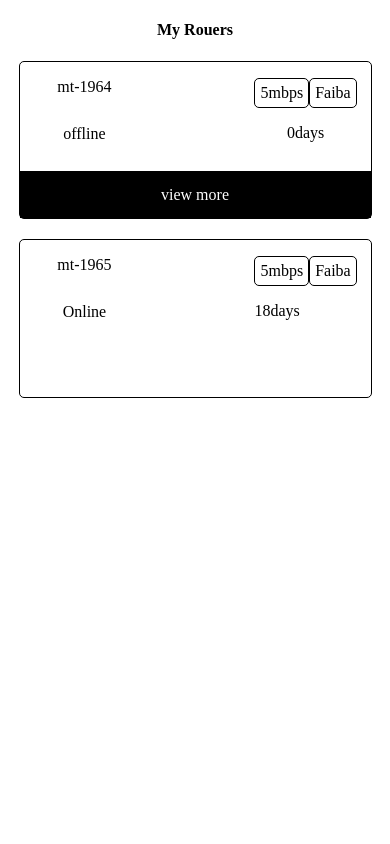
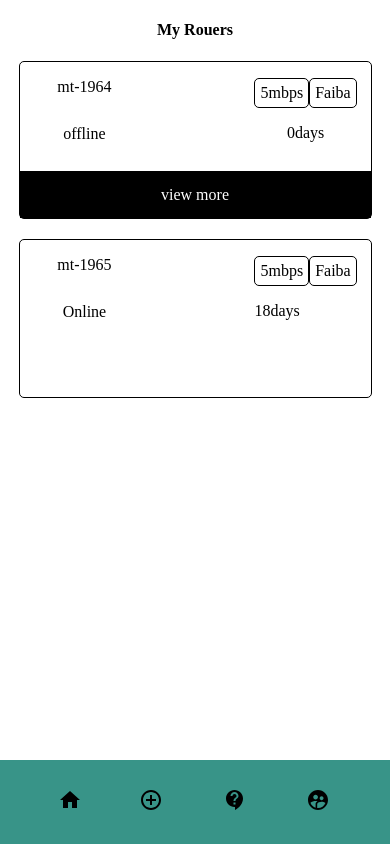
Before and after one commit to opondo99/mtaani, a plain HTML site: page dashboards/client/clientdash.html in a window 390 px wide. Drawn offline with Linux system fonts and the light colour scheme.

Commit message:
client dash

```diff
--- a/dashboards/client/clientdash.html
+++ b/dashboards/client/clientdash.html
@@ -49,10 +49,10 @@
     </div>
 
     <footer>
-        <a href="" class="home"></a>
-        <a href="" class="add"></a>
-        <a href="" class="support"></a>
-        <a href="" class="profile"></a>
+        <a href="" class="home"><img src="../assets/Vector (1).svg" alt=""></a>
+        <a href="" class="add"><img src="../assets/add.svg" alt=""></a>
+        <a href="" class="support"><img src="../assets/support.svg" alt=""></a>
+        <a href="" class="profile"><img src="../assets/profile.svg" alt=""></a>
     </footer>
 </body>
 </html>
--- a/dashboards/styles/client/client.scss
+++ b/dashboards/styles/client/client.scss
@@ -109,6 +109,18 @@ html {
             }
         }
 
+        footer {
+            position: fixed;
+            bottom: 0;
+            display: flex;
+            flex-direction: row;
+            align-items: center;
+            justify-content: space-evenly;
+            width: 100%;
+            background-color: #389488;
+            height: 10%;
+        }
+
     }
 }
 }
```
Also changed, not shown: dashboards/assets/Vector (1).svg (added), dashboards/assets/add.svg (added), dashboards/assets/profile.svg (added), dashboards/assets/support.svg (added), dashboards/styles/client/client.css, 1 other file.
